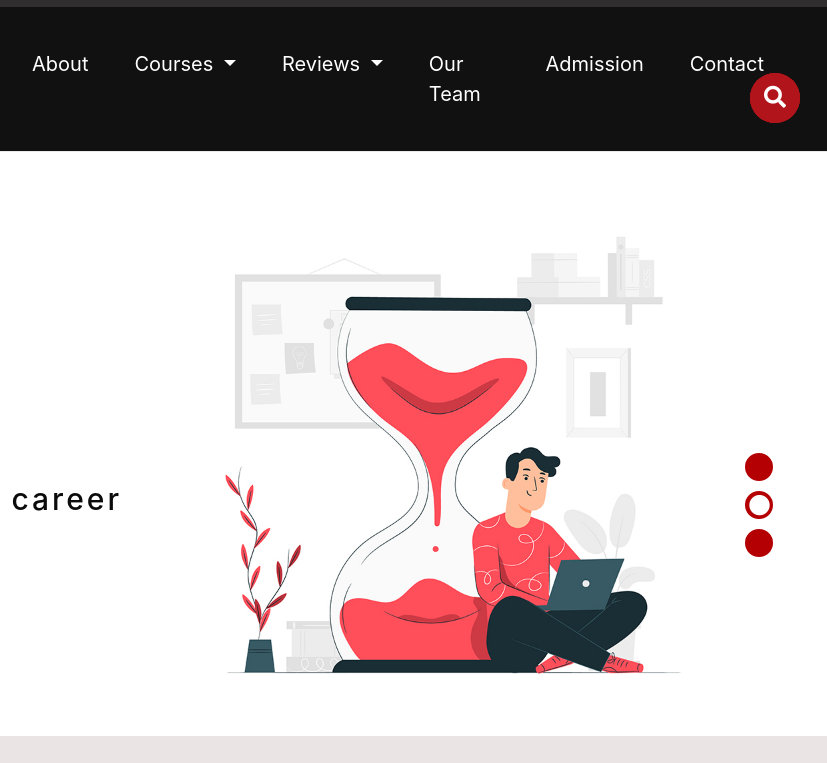
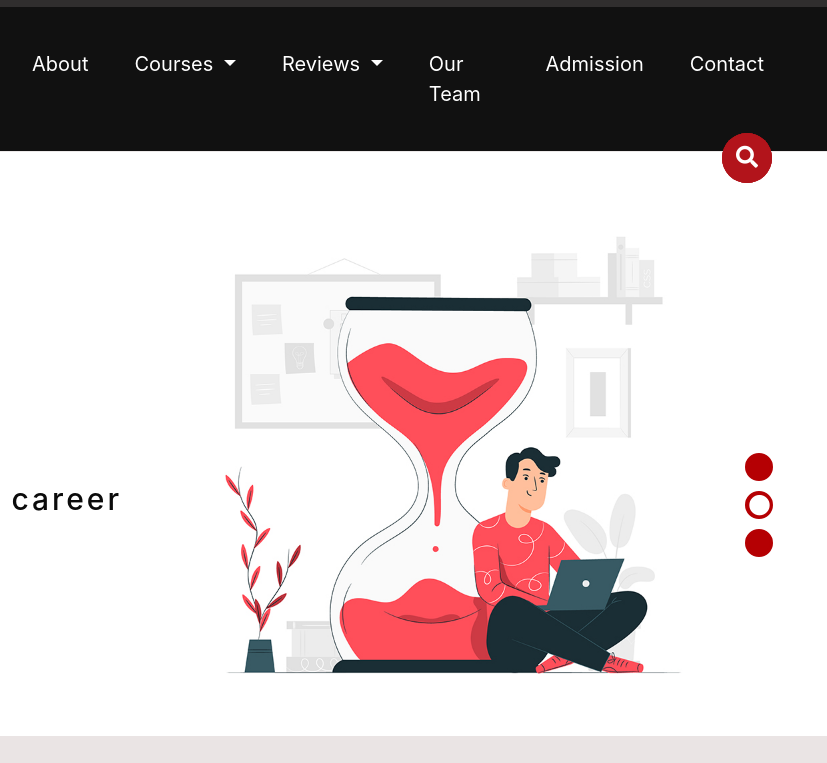
Before and after one commit to Seyam08/teplate, a plain HTML site: page index.html in a window 1280 px wide. Shown: the part 37-800 px from the top of the page, 453-1280 px from the left. Drawn offline with Linux system fonts and the light colour scheme.

Commit message:
Update custom.css

```diff
--- a/css-document/custom.css
+++ b/css-document/custom.css
@@ -134,9 +134,9 @@ button:focus{
 }
 
 .search-area{
-	position: absolute;
-    top: 110px;
-    right: 12px;
+    position: absolute;
+    top: 170px;
+    right: 40px;
     z-index: 999;
 }
 
```
